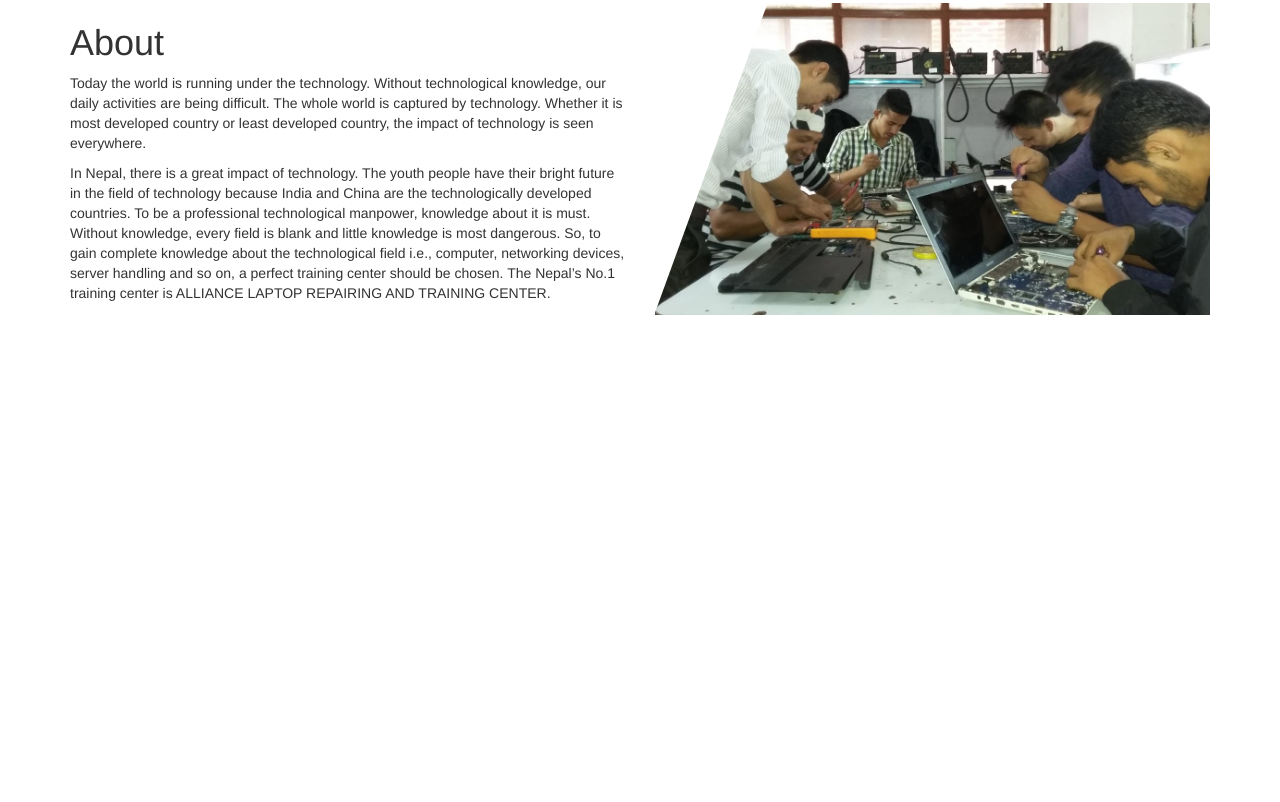
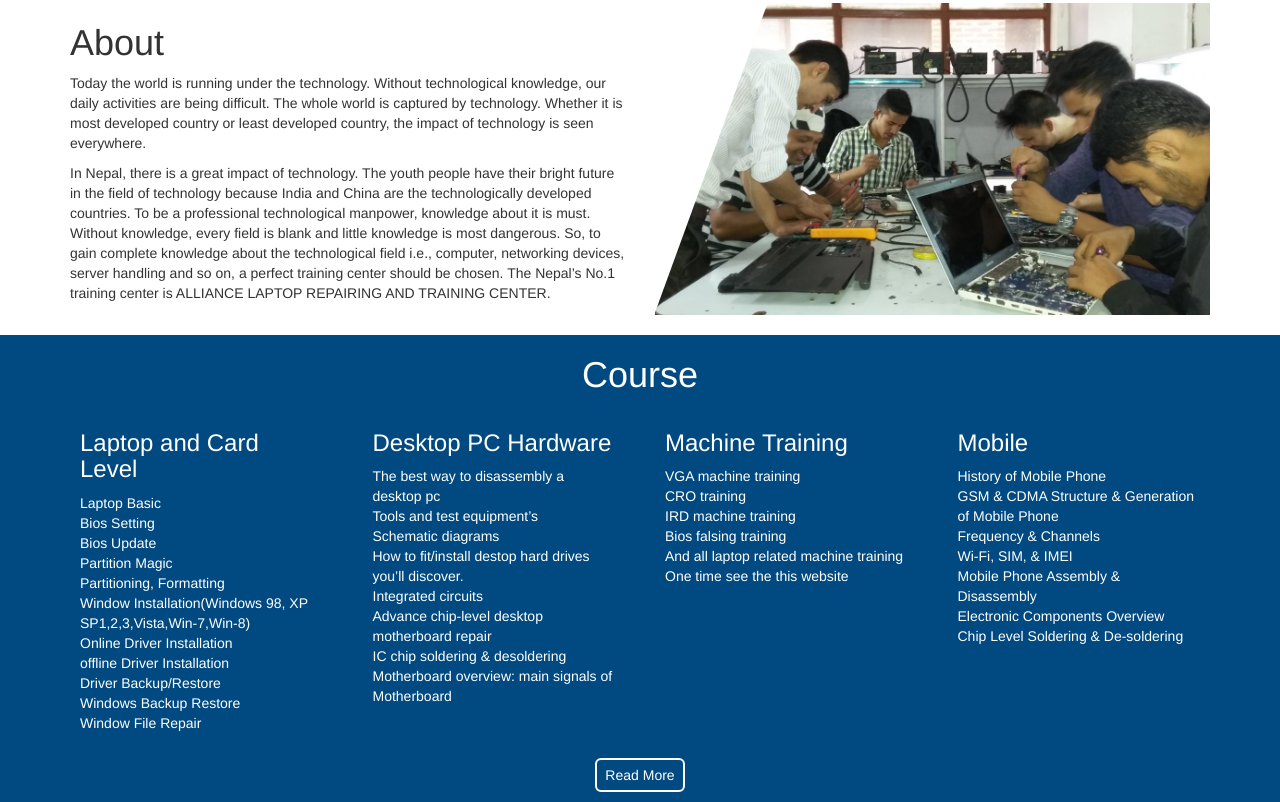
Before and after one commit to kitenepal/alliance, a plain HTML site: page index.html in a window 1280 px wide. Shown: the part 872-1674 px from the top of the page. Before the commit the page ends 1207 px from the top, so only its background shows below. Drawn offline with nearby package versions, Linux system fonts and the light colour scheme.

Commit message:
Created primary btn

```diff
--- a/index.html
+++ b/index.html
@@ -167,8 +167,6 @@
   </section>
   <!-- .cd-hero -->
   <!-- End of hero image slider -->
-
-
   <section class="about">
     <div class="container">
       <div class="row">
@@ -184,7 +182,75 @@
       </div>
     </div>
   </section>
-
+  <section class="course">
+    <div class="container">
+      <div class="row">
+      <center>
+        <h1>Course</h1></center>
+      <div class="col-md-3">
+        <div class="course--box">
+          <h3>Laptop and Card Level</h3>
+          <ul>
+            <li>Laptop Basic</li>
+            <li>Bios Setting</li>
+            <li>Bios Update</li>
+            <li>Partition Magic</li>
+            <li>Partitioning, Formatting</li>
+            <li>Window Installation(Windows 98, XP SP1,2,3,Vista,Win-7,Win-8)</li>
+            <li>Online Driver Installation</li>
+            <li>offline Driver Installation</li>
+            <li>Driver Backup/Restore</li>
+            <li>Windows Backup Restore</li>
+            <li>Window File Repair</li>
+          </ul>
+        </div>
+      </div>
+      <div class="col-md-3">
+        <div class="course--box">
+          <h3>Desktop PC Hardware</h3>
+          <ul>
+            <li>The best way to disassembly a desktop pc</li>
+            <li>Tools and test equipment’s</li>
+            <li> Schematic diagrams</li>
+            <li> How to fit/install destop hard drives you’ll discover.</li>
+            <li> Integrated circuits </li>
+            <li>Advance chip-level desktop motherboard repair</li>
+            <li>IC chip soldering & desoldering</li>
+            <li> Motherboard overview: main signals of Motherboard</li>
+          </ul>
+        </div>
+      </div>
+      <div class="col-md-3">
+        <div class="course--box">
+          <h3>Machine Training</h3>
+          <ul>
+            <li>VGA machine training</li>
+            <li>CRO training</li>
+            <li>IRD machine training</li>
+            <li>Bios falsing training</li>
+            <li>And all laptop related machine training</li>
+            <li>One time see the this website</li>
+          </ul>
+        </div>
+      </div>
+      <div class="col-md-3">
+        <div class="course--box">
+          <h3>Mobile</h3>
+          <ul>
+            <li>History of Mobile Phone</li>
+            <li>GSM & CDMA Structure & Generation of Mobile Phone</li>
+            <li>Frequency & Channels</li>
+            <li>Wi-Fi, SIM, & IMEI</li>
+            <li>Mobile Phone Assembly & Disassembly</li>
+            <li>Electronic Components Overview</li>
+            <li>Chip Level Soldering & De-soldering</li>
+          </ul>
+        </div>
+        </div>
+      </div>
+      <center><button class="primary-btn">Read More</button></center>
+    </div>
+  </section>
   <script src="js/jquery-2.1.1.js"></script>
   <script src="js/main.js"></script>
   <!-- Resource jQuery -->
--- a/sass/base/_base.scss
+++ b/sass/base/_base.scss
@@ -10,3 +10,17 @@
 		color: #595959;
 	}
 }
+
+.primary-btn{
+	background-color: $primary-color;
+	color: white;
+	border: 2px solid white;
+	border-radius: 6px;
+	padding: 5px 8px;
+	margin: 10px 0px;
+	transition: 0.5s;
+	&:hover{
+		background-color: $dark-primary;
+		border: 2px solid $faded-primary;
+	}
+}
--- a/sass/base/_variables.scss
+++ b/sass/base/_variables.scss
@@ -3,6 +3,7 @@ $primary-color: #014a81;
 $secondary-color: #e5ec12;
 
 $faded-primary: #2189d3;
+$dark-primary: #003860;
 
 
 //For Hero images
--- a/sass/main.scss
+++ b/sass/main.scss
@@ -1,5 +1,6 @@
+@import "base/_variables.scss";
 @import "base/_base.scss";
-@import "base/_variables.scss";
 @import "module/_navbar.scss";
 @import "module/_hero.scss";
 @import "module/_about.scss";
+@import "module/_course.scss";
--- /dev/null
+++ b/sass/module/_course.scss
@@ -0,0 +1,12 @@
+.course{
+	color: white;
+	background-color: $primary-color;
+	&--box{
+		padding: 5px 10px;
+		transition: 0.3s ease-in-out;
+	}
+	&--box:hover{
+		cursor: pointer;
+		background-color: $dark-primary;
+	}
+}
```
Also changed, not shown: stylesheets/main.css. Lines whose indentation alone changed are shown as unchanged.
